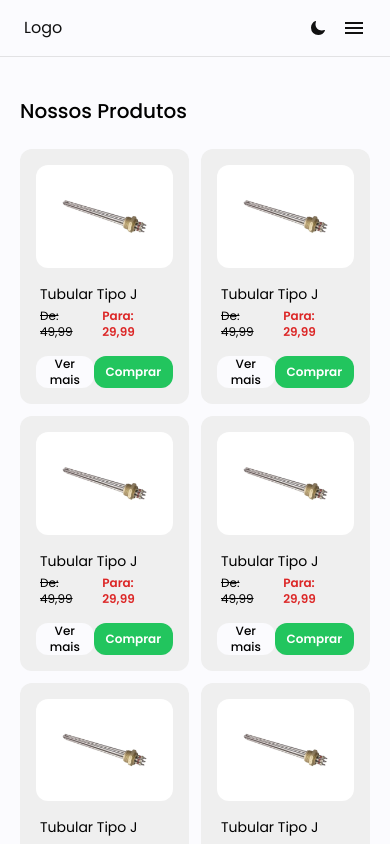
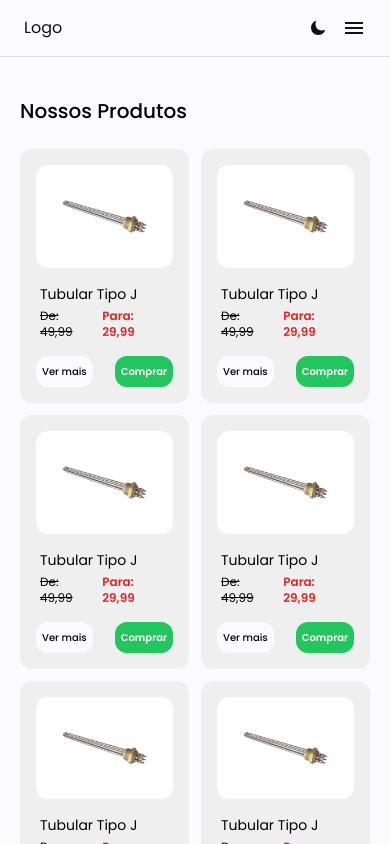
Before and after one commit to pedrogbraz/e-commerce-thermoluz, a Next.js app: page /produtos in a window 390 px wide. Shown: the top 844 px of the page. Built offline with nearby package versions, Linux system fonts and the light colour scheme.

Commit message:
fix: fix um button products

```diff
--- a/src/components/productsContent.tsx
+++ b/src/components/productsContent.tsx
@@ -37,7 +37,7 @@ export default function ProductsContent({ img, name, oldPrice, price }: Products
         </div>
         <div className="flex justify-between">
           <Dialog>
-            <DialogTrigger className="bg-[--bg] text-[--black] rounded-xl px-3 text-xs font-medium">Ver mais</DialogTrigger>
+            <DialogTrigger className="bg-[--bg] text-[--black] rounded-xl py-2 px-1.5 sm:py-2 sm:px-3 text-[10px] sm:text-xs font-medium">Ver mais</DialogTrigger>
             <DialogContent className="bg-[--bg] space-y-[10px] border-none text-[--white]">
               <DialogHeader>
                 <DialogTitle className="font-medium text-[--black]">{name}</DialogTitle>
@@ -75,7 +75,7 @@ export default function ProductsContent({ img, name, oldPrice, price }: Products
               </DialogFooter>
             </DialogContent>
           </Dialog>
-          <Link href="https://wa.me/5511961432251" target="_blank" className="rounded-xl text-xs py-2 px-3 bg-green-500 hover:bg-green-500/80 duration-300 text-[--white] font-semibold">Comprar</Link>
+          <Link href="https://wa.me/5511961432251" target="_blank" className="rounded-xl text-[10px] sm:text-xs py-2 px-1.5 sm:py-2 sm:px-3 bg-green-500 hover:bg-green-500/80 duration-300 text-[--white] font-semibold">Comprar</Link>
         </div>
       </div>
     </>
```
